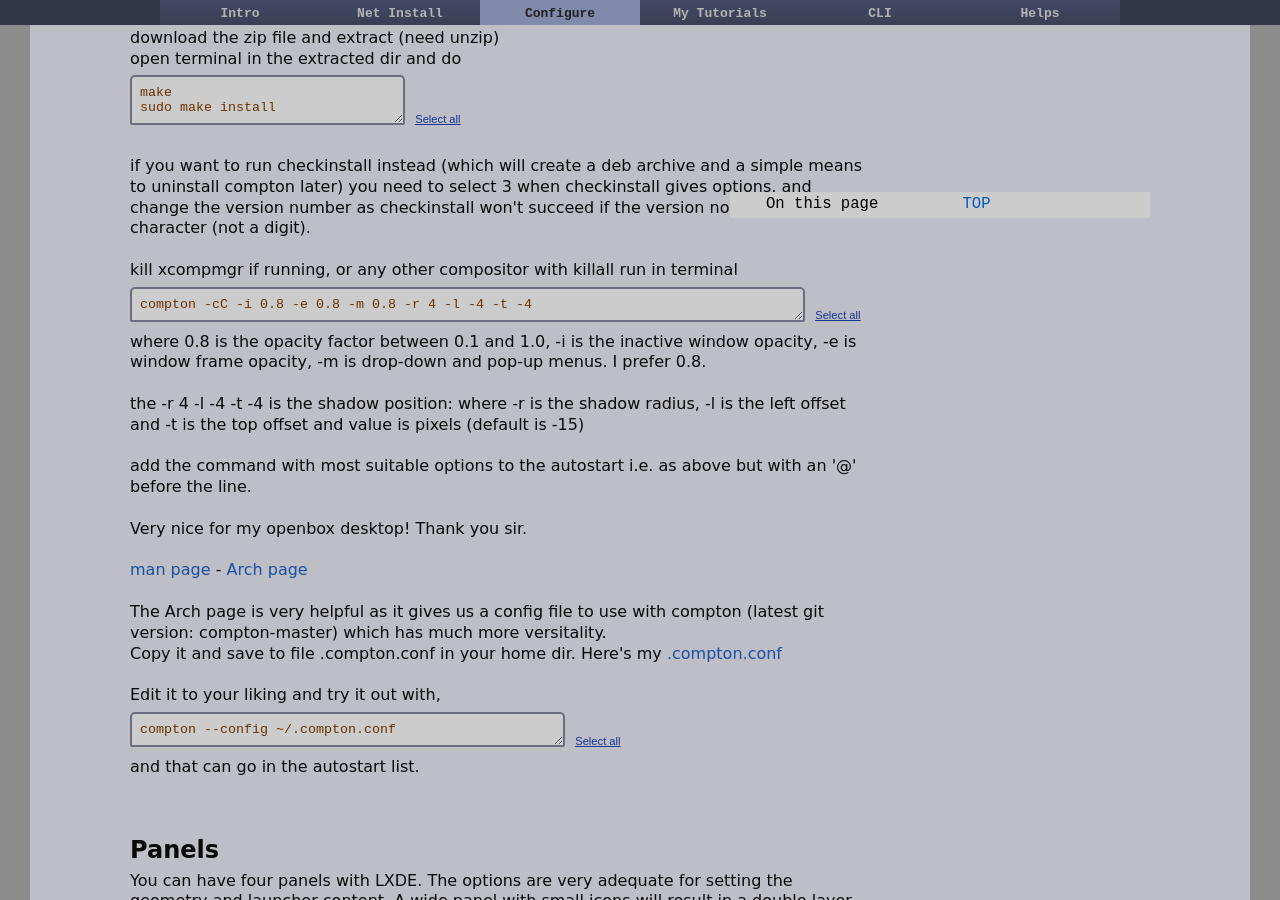
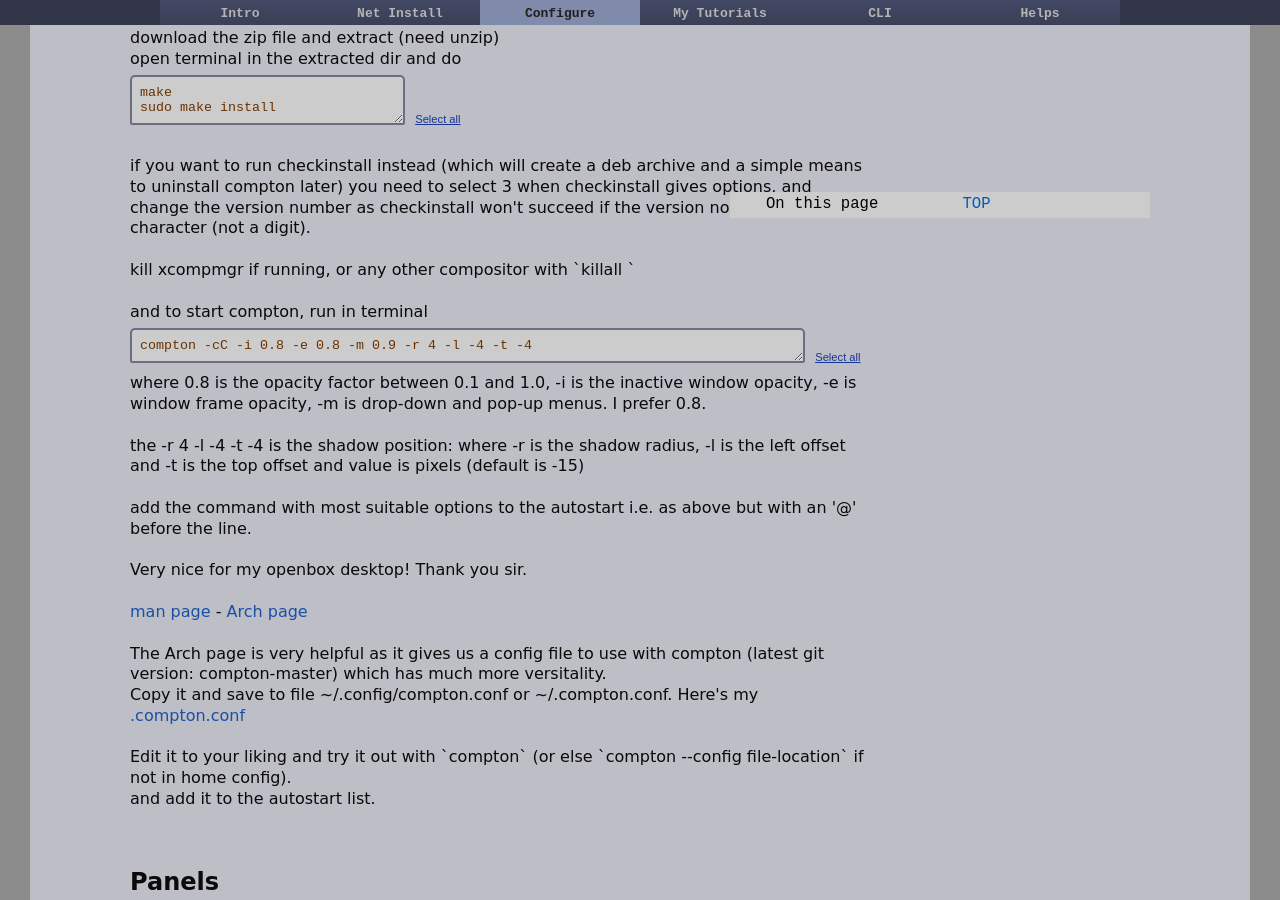
Before and after one commit to dquinton/debian-install, a Jekyll site: the page built from config/lxde-openbox.html, in a window 1280 px wide and 900 px high, scrolled down 5595 px. Built offline with Jekyll 4.4.1, drawn with Linux system fonts in a browser that asks for light colours.

Commit message:
updating pages

```diff
--- a/config/lxde-openbox.html
+++ b/config/lxde-openbox.html
@@ -306,12 +306,12 @@
 <br>
 if you want to run checkinstall instead (which will create a deb archive and a simple means to uninstall compton later) you need to select 3 when checkinstall gives options, and change the version number as checkinstall won't succeed if the version no. begins with a character (not a digit).
 <br><br>
-kill xcompmgr if running, or any other compositor with killall <compositor-name>
-
-run in terminal
+kill xcompmgr if running, or any other compositor with `killall <compositor-name>`
+<br><br>
+and to start compton, run in terminal
 <form>
 <textarea name="T" id="cmd" rows="1" cols="80">
-compton -cC -i 0.8 -e 0.8 -m 0.8 -r 4 -l -4 -t -4</textarea>
+compton -cC -i 0.8 -e 0.8 -m 0.9 -r 4 -l -4 -t -4</textarea>
 &nbsp;<input type="button" class="submitLink" value="Select all" onClick="javascript:this.form.T.focus();this.form.T.select();">
 </form>
 
@@ -329,17 +329,11 @@
 <a href="https://github.com/chjj/compton/blob/master/man/compton.1.asciidoc">man page</a> - <a href="https://wiki.archlinux.org/index.php/Compton">Arch page</a>
 <br><br>
 The Arch page is very helpful as it gives us a config file to use with compton (latest git version: compton-master) which has much more versitality.  <br>
-Copy it and save to file .compton.conf in your home dir.  Here's my <a href="{{site.baseurl}}/files/comptonconf.html">.compton.conf</a>
+Copy it and save to file ~/.config/compton.conf or ~/.compton.conf.  Here's my <a href="{{site.baseurl}}/files/comptonconf.html">.compton.conf</a>
 <br><br>
-Edit it to your liking and try it out with,
-
-<form>
-<textarea name="T" id="cmd" rows="1" cols="50">
-compton --config ~/.compton.conf</textarea>
-&nbsp;<input type="button" class="submitLink" value="Select all" onClick="javascript:this.form.T.focus();this.form.T.select();">
-</form>
-
-and that can go in the autostart list.
+Edit it to your liking and try it out with `compton` (or else `compton --config file-location` if not in home config).
+<br>
+and add it to the autostart list.
 
 
 <br><br>
@@ -357,7 +351,7 @@
 where the -p sets the panel profile (it might work without it)
 <br><br>
 For those who would like to try something other/more capable than lxpanel, take a look at <a href="http://fbpanel.sourceforge.net/">fbpanel</a> or <a href="https://code.google.com/p/tint2/">tint2</a>
-<br>
+<br><br><br>
 <h3>Clock format</h3>
 
 right-lick on the clock on the panel and set your macros: <br>
--- a/config/ranger.html
+++ b/config/ranger.html
@@ -1495,7 +1495,7 @@
 &nbsp;<input type="button" class="submitLink" value="Select all" onClick="javascript:this.form.T.focus();this.form.T.select();">
 </form>
 <li>enable allow_other in /etc/fuse.conf</li>
-<li>mount the android device with the command (noting the ip address that SSHFS Droid gives after linux box connectrs to the hotspot - in my case 192.168.43.1:2222)</li>
+<li>mount the android device with the command (noting the ip address that SSHFS Droid gives after linux box connectrs to the hotspot - in my case 192.168.43.1:2222) <b>- this will vary every time if mobile data is turned on!</b></li>
 <form><textarea name="T" id="cmd" rows="1" cols="80">
 sudo sshfs -d root@192.168.43.1:/storage /mnt/j1 -p2222 -o allow_other</textarea>
 &nbsp;<input type="button" class="submitLink" value="Select all" onClick="javascript:this.form.T.focus();this.form.T.select();">
```
Also changed, not shown: other parts of config/ranger.html (+1 -1 lines), files/comptonconf.html (+5 -5 lines), files/menu-utility.html (+0 -10 lines), files/obmenu.html (+16 -27 lines), index.html (+4 -4 lines).
